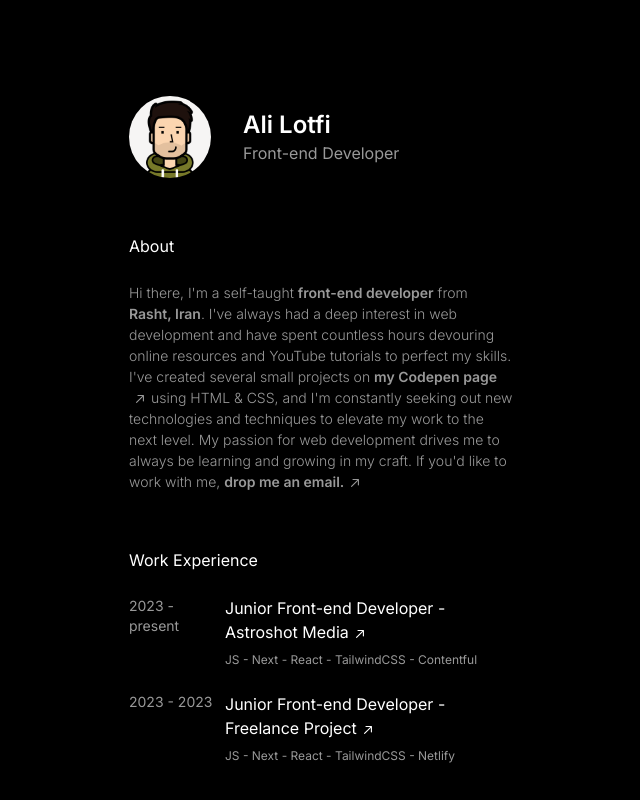
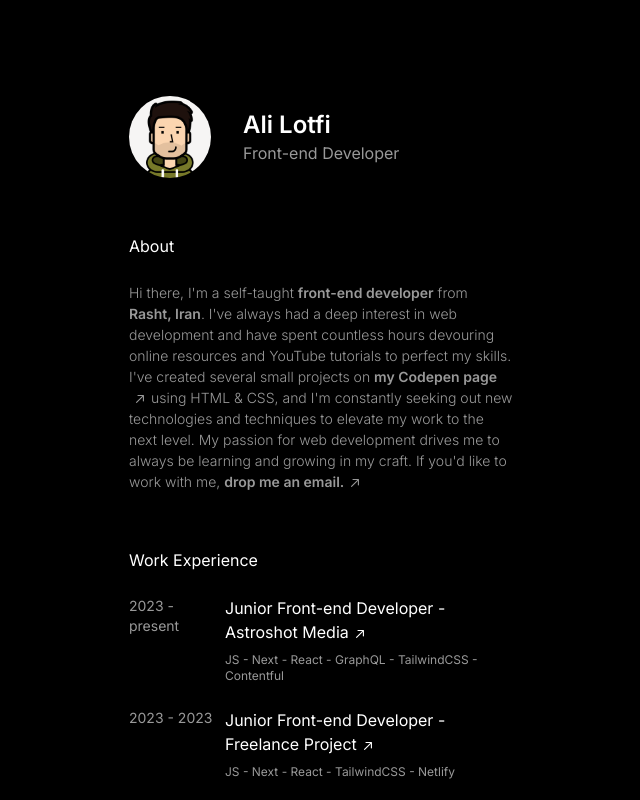
Before and after one commit to alilotfidev/my-personal-website, a Next.js app: page / in a window 1280 px wide. Shown: the top 800 px of the page, without its empty margins (319-959 px from the left). Built offline with nearby package versions, Linux system fonts and the light colour scheme.

Commit message:
Work experience edited

```diff
--- a/components/WorkExperience.js
+++ b/components/WorkExperience.js
@@ -7,7 +7,14 @@ export default function WorkExperience() {
       company: "Astroshot Media",
       companyLink: "https://astroshotmedia.vercel.app",
       time: "2023 - present",
-      technologies: ["JS", "Next", "React", "TailwindCSS", "Contentful"],
+      technologies: [
+        "JS",
+        "Next",
+        "React",
+        "GraphQL",
+        "TailwindCSS",
+        "Contentful",
+      ],
     },
     {
       role: "Junior Front-end Developer",
```
